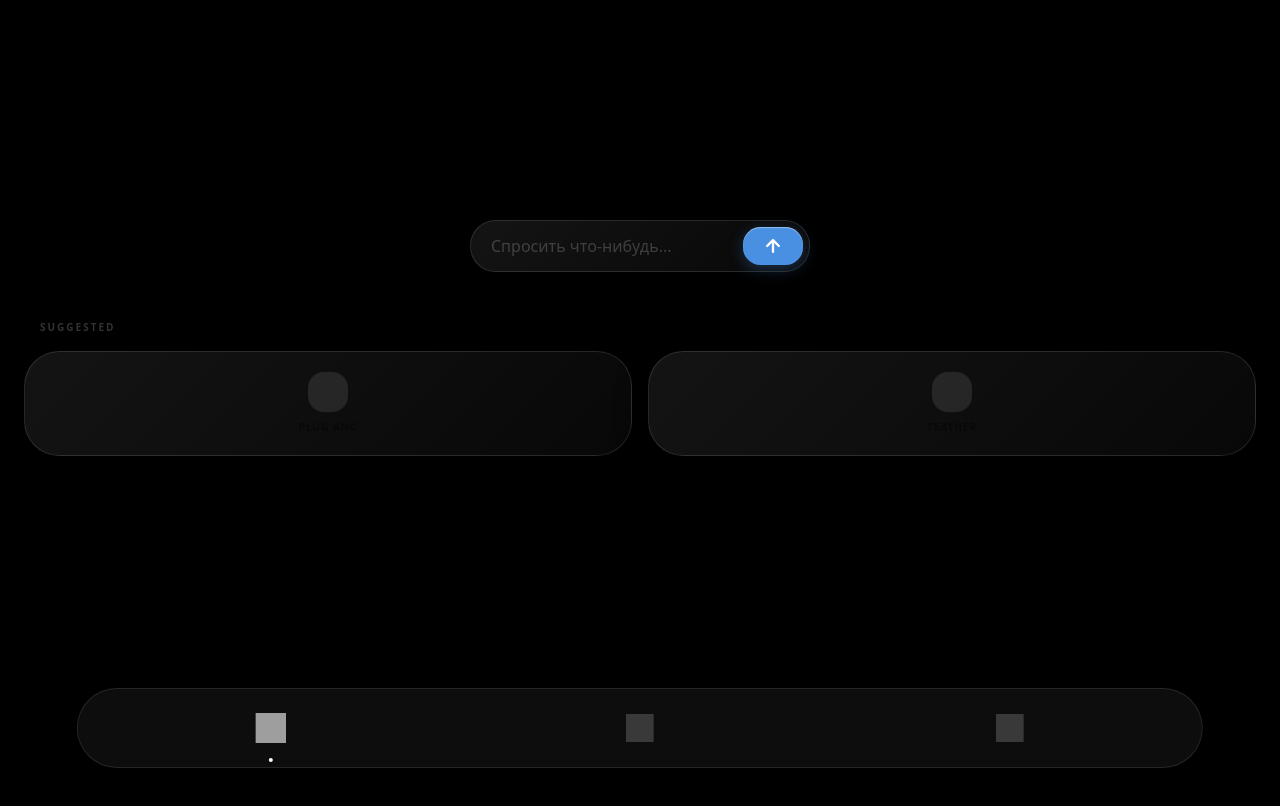
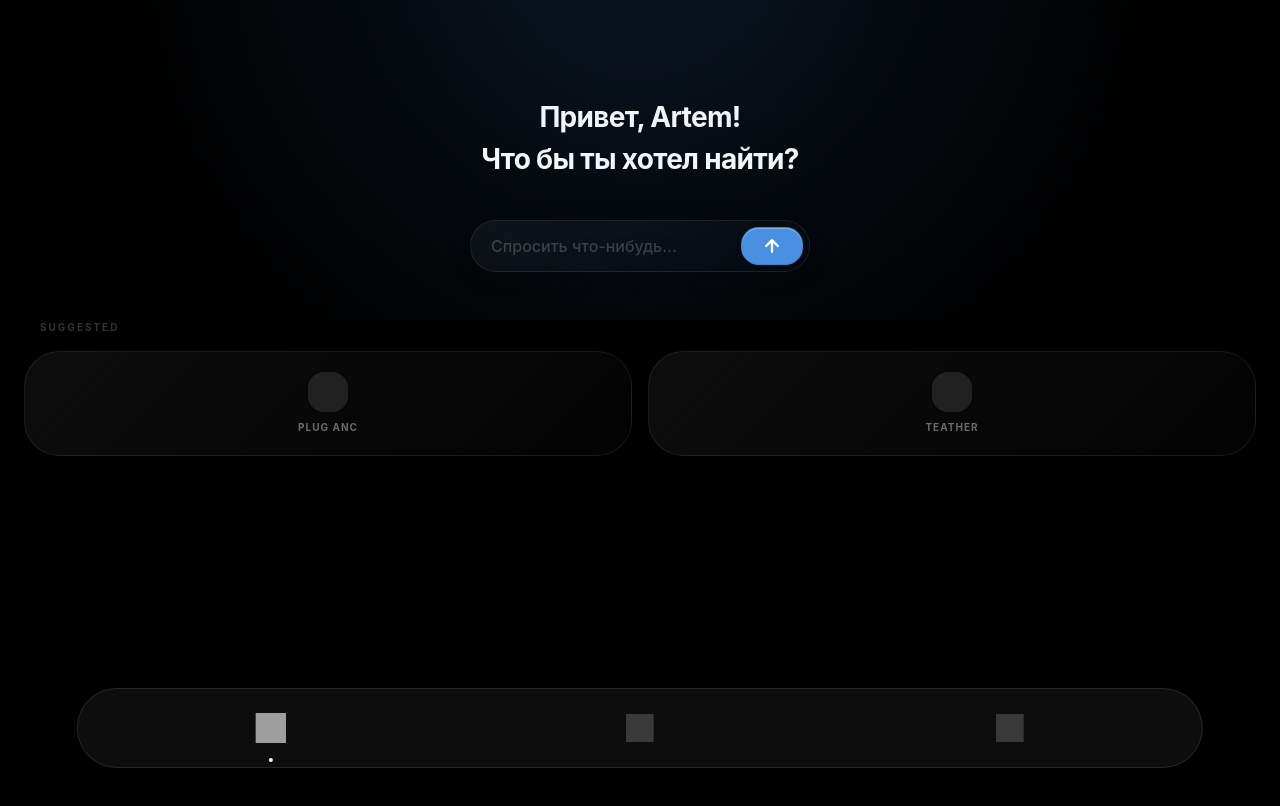
Before and after one commit to fugu70539/PluginBox, a Next.js app: page / in a window 1280 px wide. Shown: the top 806 px of the page. Built offline with nearby package versions, Linux system fonts and the light colour scheme; grey boxes are pictures that could not be loaded.

Commit message:
Update globals.css

```diff
--- a/src/app/globals.css
+++ b/src/app/globals.css
@@ -1,39 +1,50 @@
 @import "tailwindcss";
 
-@theme {
-  --color-tg-blue: #4A90E2;
-  --color-glass-fill: rgba(255, 255, 255, 0.06);
-  --color-glass-border: rgba(255, 255, 255, 0.12);
+:root {
+  /* Переменные для тонкой настройки стекла */
+  --glass-blur: blur(25px) saturate(180%);
+  --glass-border: 0.5px solid rgba(255, 255, 255, 0.08); /* Тоньше и темнее */
+  --glass-bg: linear-gradient(135deg, rgba(255, 255, 255, 0.05) 0%, rgba(255, 255, 255, 0.01) 100%);
 }
 
-:root {
-  --glass-blur: blur(35px) saturate(160%);
-  --glass-border: 1px solid var(--color-glass-border);
+body {
+  margin: 0;
+  background-color: #000;
+  color: #fff; /* Принудительно ставим белый текст */
+  font-family: -apple-system, BlinkMacSystemFont, "SF Pro Display", sans-serif;
 }
 
-/* Универсальный класс "More Than Glass" */
+/* Возвращаем градиент на фон */
+.space-bg {
+  position: relative;
+  background: #000;
+  min-height: 100vh;
+}
+
+.space-bg::before {
+  content: "";
+  position: absolute;
+  top: 0;
+  left: 0;
+  right: 0;
+  height: 40%; /* Градиент в верхней части */
+  background: radial-gradient(circle at 50% -20%, rgba(74, 144, 226, 0.15) 0%, rgba(0, 0, 0, 0) 70%);
+  pointer-events: none;
+  z-index: 0;
+}
+
+/* Обновленный класс стекла */
 .mt-glass {
-  background: linear-gradient(
-    135deg,
-    rgba(255, 255, 255, 0.08) 0%,
-    rgba(255, 255, 255, 0.03) 100%
-  );
+  background: var(--glass-bg);
   backdrop-filter: var(--glass-blur);
   -webkit-backdrop-filter: var(--glass-blur);
   border: var(--glass-border);
-  box-shadow: 0 8px 32px 0 rgba(0, 0, 0, 0.37);
+  box-shadow: 0 4px 24px -1px rgba(0, 0, 0, 0.2);
 }
 
-/* Вариант для активных элементов (кнопок/табов) как на фото 7 */
-.mt-glass-active {
-  background: rgba(255, 255, 255, 0.15);
-  backdrop-filter: var(--glass-blur);
-  border: 1px solid rgba(255, 255, 255, 0.25);
+/* Кнопка с внутренним объемом */
+.mt-glow-blue {
+  background: #4A90E2;
+  box-shadow: inset 0 1px 0.5px rgba(255, 255, 255, 0.3);
+  border: 0.5px solid rgba(0, 0, 0, 0.1);
 }
-
-/* Внутреннее свечение для кнопок (Inner Glow) как на фото 4 */
-.mt-glow-blue {
-  background: var(--color-tg-blue);
-  box-shadow: inset 0 1px 1px rgba(255, 255, 255, 0.4),
-              0 4px 15px rgba(74, 144, 226, 0.3);
-}
```
